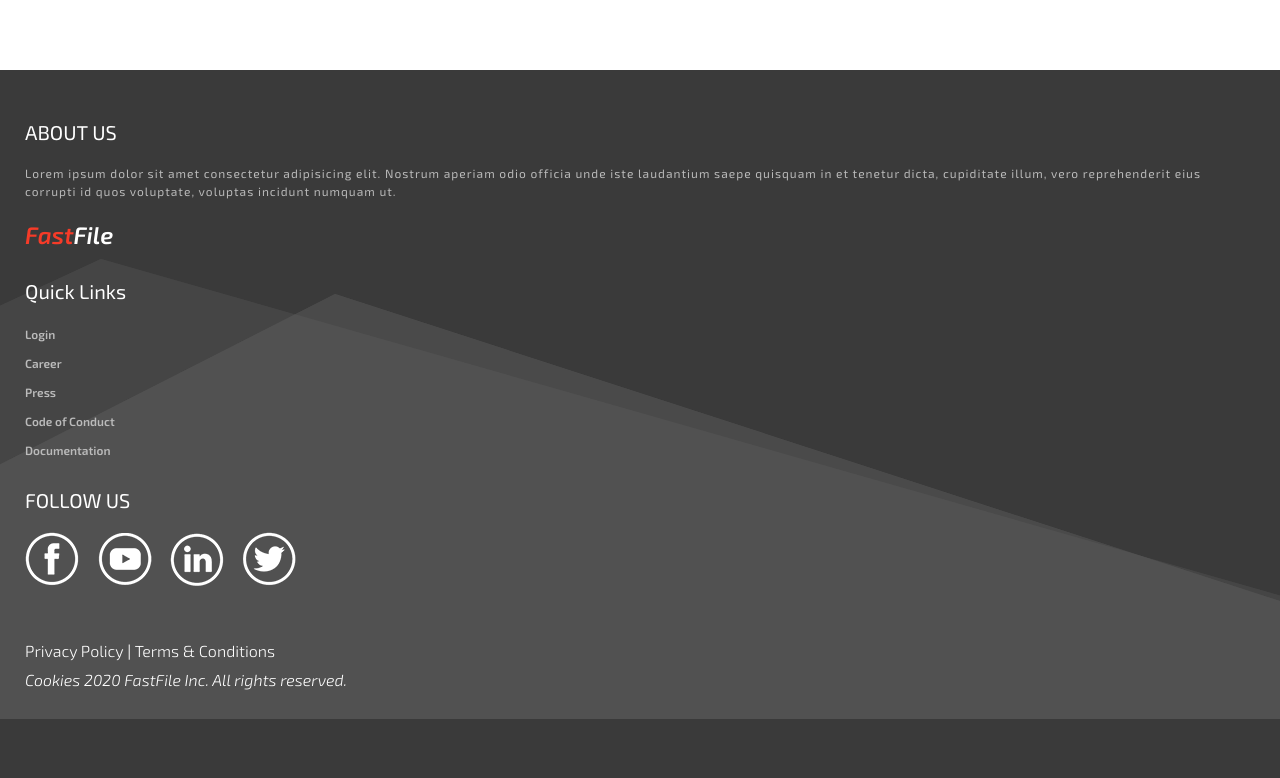
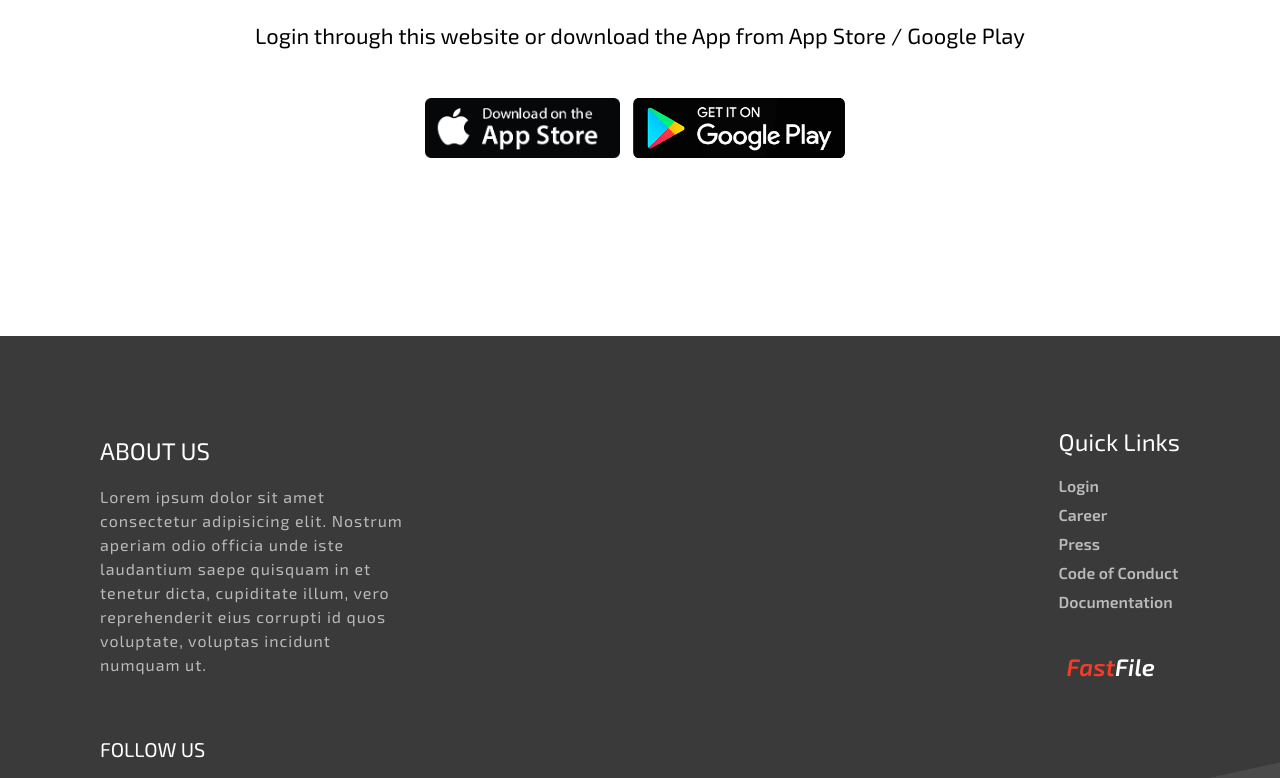
Before and after one commit to Mateusz-Szczykutowicz/FastFile---front-end, a website built with webpack: page index.html in a window 1280 px wide. Shown: the part 1858-2636 px from the top of the page. Before the commit the page ends 2577 px from the top, so only its background shows below. Built offline with nearby package versions, Linux system fonts and the light colour scheme.

Commit message:
Tablet version

```diff
--- a/src/styles/style.scss
+++ b/src/styles/style.scss
@@ -79,16 +79,12 @@ body {
 }
 
 header {
-  // * Wykonać po main - head
   position: relative;
   .logo {
     position: absolute;
     left: $containter-padding;
     top: $containter-padding;
     height: 28px;
-    span {
-      color: $white;
-    }
   }
   nav {
     display: none;
@@ -107,6 +103,7 @@ main {
       font-size: $h2-font-size;
 
       .main__header__h2 {
+        display: block;
         color: $red;
         font-weight: 600;
       }
@@ -124,6 +121,8 @@ main {
         margin-bottom: 50px;
         #login__login,
         #login__password {
+          display: block;
+          margin: auto;
           background-color: transparent;
           border: 0;
           border-bottom: 2px solid $white;
@@ -136,8 +135,8 @@ main {
         }
         .form__wrapper {
           display: flex;
-          justify-content: space-around;
-          margin-top: 15px;
+          justify-content: center;
+          margin-top: 40px;
           #login__submit,
           #login__sign_up {
             border: 0;
@@ -154,6 +153,7 @@ main {
             background: linear-gradient(90deg, $button-red, $button-orange);
             width: 130px;
             line-height: 50px;
+            margin-left: 25px;
           }
         }
       }
@@ -352,3 +352,119 @@ aside {
     }
   }
 }
+
+@media (min-width: 760px) {
+  header {
+    .logo {
+      left: 40px;
+      top: 40px;
+    }
+  }
+  main {
+    .header {
+      .begin {
+        padding: 0 100px;
+        p {
+          font-size: 24px;
+        }
+      }
+      .login {
+        p {
+          margin-bottom: 30px;
+        }
+      }
+    }
+    .secure {
+      padding: 100px;
+      h2 {
+        span {
+          display: inline;
+        }
+      }
+      h3 {
+        span {
+          display: inline-block;
+        }
+      }
+      .secure__store__wrapper {
+        a {
+          .store {
+            height: 60px;
+          }
+        }
+      }
+    }
+    .about_us {
+      width: 360px;
+      margin: 100px 75px 50px 75px;
+      h2 {
+        font-size: 24px;
+      }
+      p {
+        font-size: 16px;
+        line-height: 24px;
+      }
+    }
+  }
+  footer {
+    padding: 10px 75px 20px 100px;
+    h2 {
+      position: absolute;
+      top: -75px;
+      right: 125px;
+    }
+    .nav__footer {
+      position: absolute;
+      top: -300px;
+      right: 100px;
+      h3 {
+        font-size: 24px;
+      }
+      ul {
+        li {
+          a {
+            font-size: 16px;
+          }
+        }
+      }
+    }
+    .end {
+      margin-top: 50px;
+      text-align: center;
+      justify-content: center;
+      h2 {
+        position: static;
+      }
+    }
+    .triangle {
+      position: absolute;
+      z-index: -1;
+      overflow-x: hidden;
+      bottom: 0;
+      left: 0;
+      height: 400px;
+      width: 100%;
+      .shape_1 {
+        position: absolute;
+        left: -1350px;
+        bottom: -50px;
+        height: 380px;
+        // max-width: 100%;
+      }
+      .shape_2 {
+        // display: none;
+        position: absolute;
+        left: -1200px;
+        bottom: -50px;
+        height: 420px;
+        // max-width: 100%;
+      }
+    }
+  }
+  aside {
+    #menu {
+      top: 40px + 11px;
+      right: 40px;
+    }
+  }
+}
```
